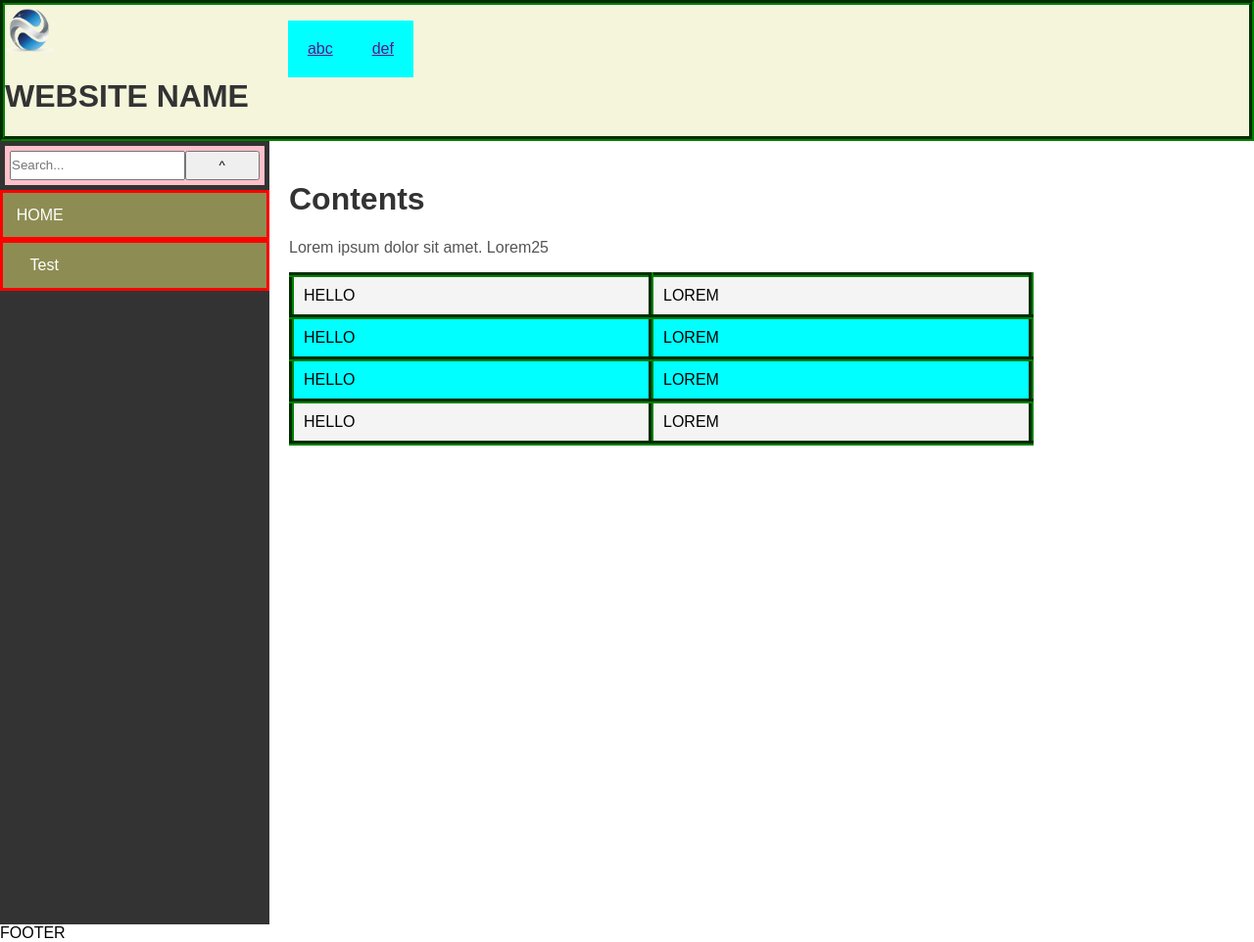
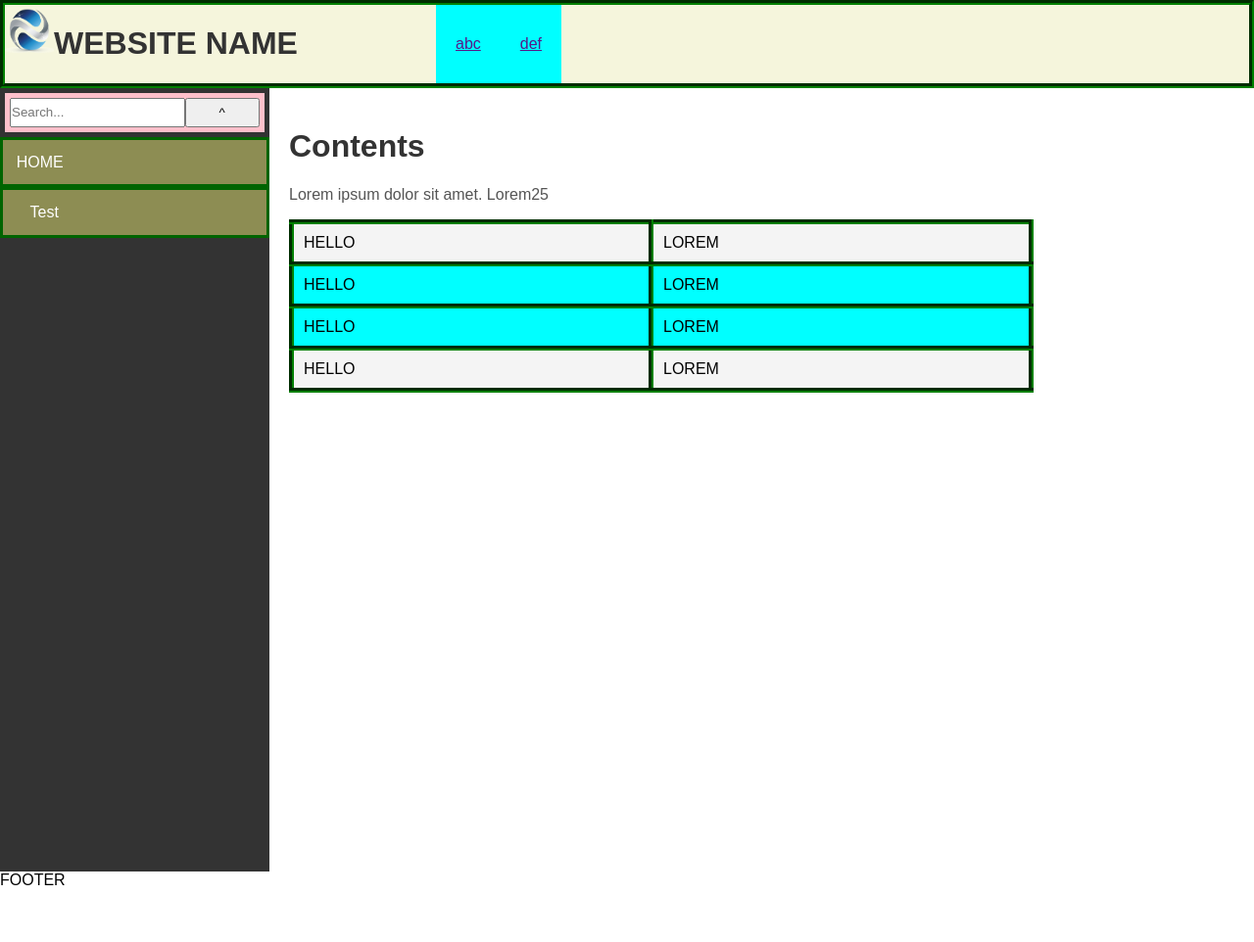
Before and after one commit to Andrey-000111/Andrey-000111.github.io, a plain HTML site: page index.html in a window 1280 px wide. Shown: the whole page at 98% size. After the commit the page ends 908 px from the top, so only its background shows below. Drawn offline with Linux system fonts and the light colour scheme.

Commit message:
commit 2
update

```diff
--- a/main.css
+++ b/main.css
@@ -76,7 +76,7 @@ nav {
 
 .side-menu-list1 a {
     padding: 5%;
-    border: 3px red solid;
+    border: 3px darkgreen solid;
 }
 
 .side-menu-list2 a {
--- a/templates/header.css
+++ b/templates/header.css
@@ -1,21 +1,44 @@
-header{
+header {
     background-color: beige;
     height: auto;
     border: groove 5px green;
-    display:flex;
+    display: flex;
 }
+
 header img {
     width: 50px;
     height: 50px;
 }
-header ul{
-    display:flex;
+
+header ul {
+    display: flex;
     list-style: none;
+    margin: 0;
+    height: 100%
 }
-header li{
-    background-color:aqua;
+
+header li {
+    background-color: aqua;
+
+}
+
+.header-menu a {
+    display: flex;
+    width: 100%;
+    height: 100%;
     padding: 20px;
+    align-items: center;
 }
-header a:hover{
+
+.header-menu a:hover {
     background-color: red;
 }
+
+.logo-name {
+    width: 50vh;
+    display: flex;
+}
+
+.header-menu {
+    width: 50vh;
+}
```
